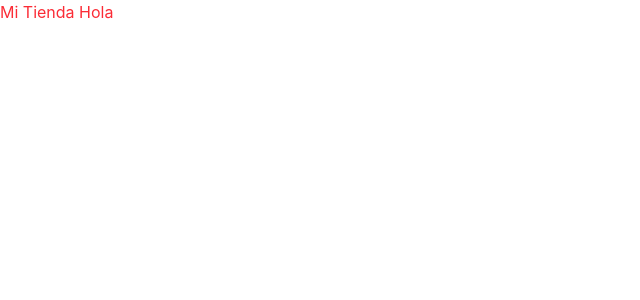
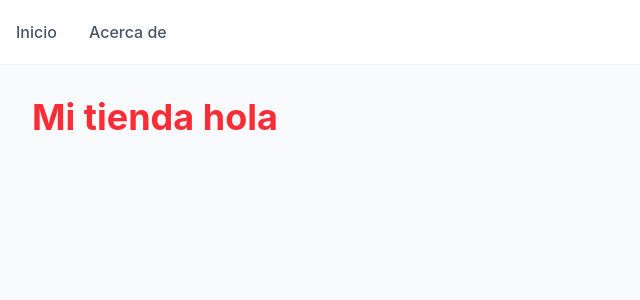
Before and after one commit to Goezc9/mi-tienda, a React (Vite) app in the folder mi-tienda/: page /acerca-de in a window 1280 px wide. Shown: the top 300 px of the page, without its empty margins (0-640 px from the left). Built offline with nearby package versions, Linux system fonts and the light colour scheme.

Commit message:
react router  instalado

```diff
--- a/mi-tienda/package.json
+++ b/mi-tienda/package.json
@@ -15,6 +15,7 @@
     "@tailwindcss/vite": "^4.2.4",
     "react": "^19.2.5",
     "react-dom": "^19.2.5",
+    "react-router-dom": "^7.14.2",
     "tailwindcss": "^4.2.4"
   },
   "devDependencies": {
--- a/mi-tienda/src/App.jsx
+++ b/mi-tienda/src/App.jsx
@@ -1,10 +1,25 @@
 
+import { BrowserRouter as Router, Routes, Route } from 'react-router-dom'
+import Navbar from './components/Navbar'
+import Home from './pages/Home'
+import About from './pages/About'
 
 function App() {
-
   return (
-    <h1 className="text-red-500">Mi Tienda Hola</h1>
+    <Router>
+      <div className="min-h-screen bg-gray-50">
+        <Navbar />
+        <main>
+          <Routes>
+            <Route path="/" element={<Home />} />
+            <Route path="/acerca-de" element={<About />} />
+          </Routes>
+        </main>
+      </div>
+    </Router>
   )
 }
 
+
+
 export default App
--- /dev/null
+++ b/mi-tienda/src/components/Navbar.jsx
@@ -0,0 +1,20 @@
+import { Link } from 'react-router-dom'
+
+function Navbar() {
+  return (
+    <nav className="bg-white border-b border-gray-100 sticky top-0 z-50">
+      <div className="container mx-auto px-4 h-16 flex justify-start items-center">
+        <div className="flex gap-8">
+          <Link to="/" className="text-gray-600 hover:text-blue-600 font-medium transition-colors">
+            Inicio
+          </Link>
+          <Link to="/acerca-de" className="text-gray-600 hover:text-blue-600 font-medium transition-colors">
+            Acerca de
+          </Link>
+        </div>
+      </div>
+    </nav>
+  )
+}
+
+export default Navbar
--- /dev/null
+++ b/mi-tienda/src/pages/About.jsx
@@ -0,0 +1,9 @@
+function About() {
+  return (
+    <div className="container mx-auto p-8">
+      <h1 className="text-4xl font-bold text-red-500">Mi tienda hola</h1>
+    </div>
+  )
+}
+
+export default About
--- /dev/null
+++ b/mi-tienda/src/pages/Home.jsx
@@ -0,0 +1,9 @@
+function Home() {
+  return (
+    <div className="container mx-auto p-8">
+      <h1 className="text-4xl font-bold text-gray-900">Inicio</h1>
+    </div>
+  )
+}
+
+export default Home
```
Also changed, not shown: 1 other file (tests, documents, lock files or other folders).
